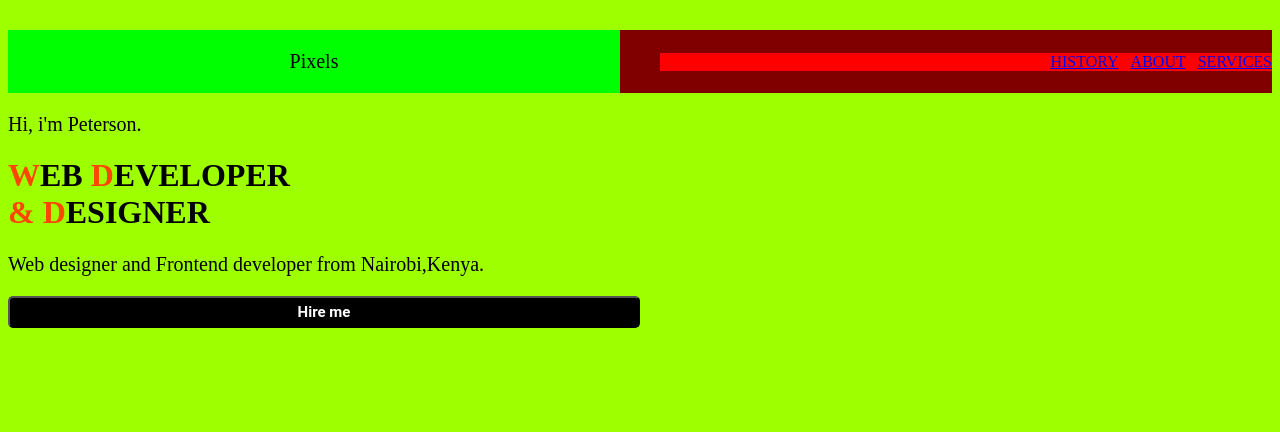
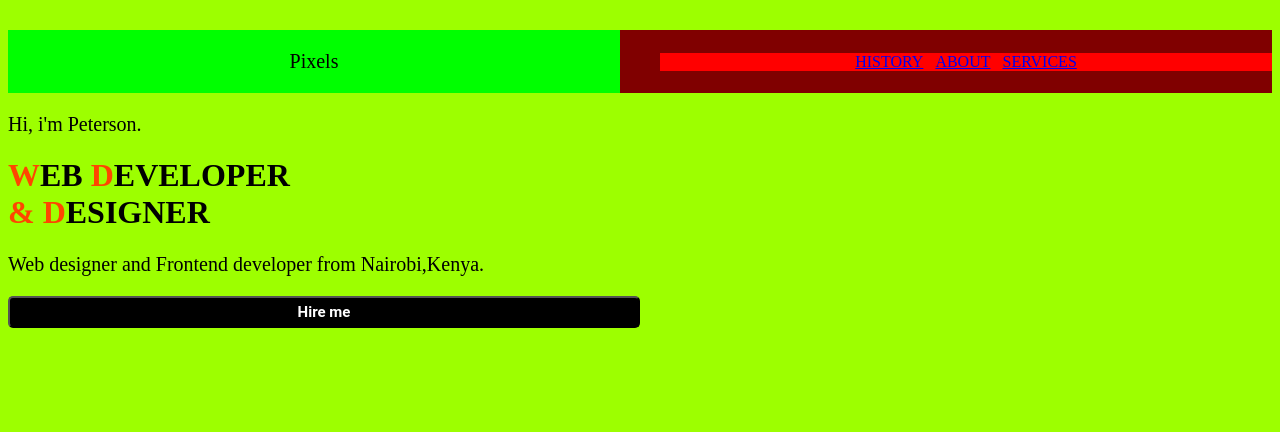
Before and after one commit to Pedrollaverrissie/Portfolio, a plain HTML site: page index.html in a window 1280 px wide. Shown: the top 432 px of the page. Drawn offline with Linux system fonts and the light colour scheme.

Commit message:
Update index.html

```diff
--- a/index.html
+++ b/index.html
@@ -31,9 +31,9 @@
      flex-direction: row;
         width:50%;
       background-color:#ff0000;
-        justify-content:right;
+        justify-content:center;
         align-items:right;
-        text-align:left;
+        text-align:center;
 
 
     }
```
